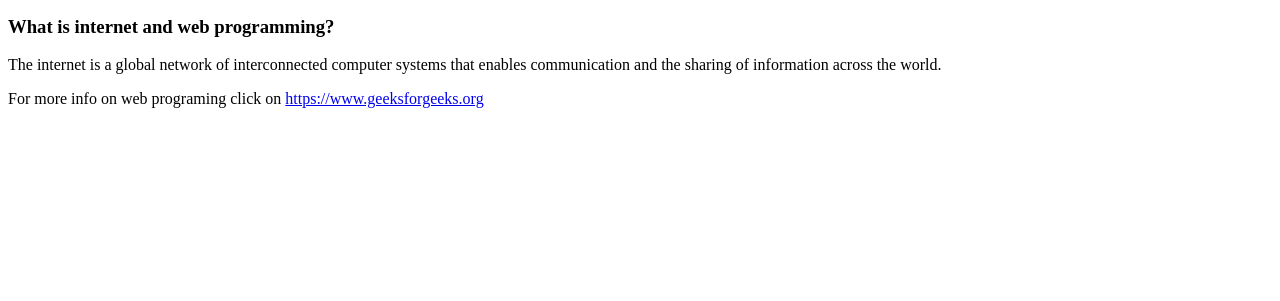
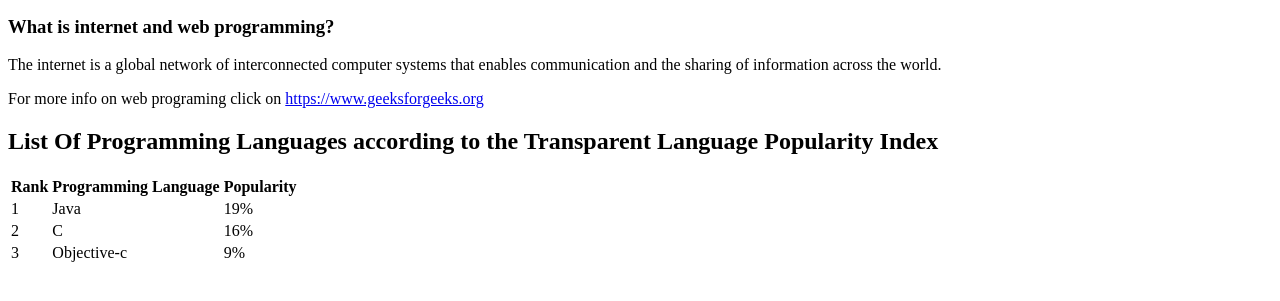
Before and after one commit to Davoleeee/web3, a plain HTML site: page index.html in a window 1280 px wide. Shown: the part 119-420 px from the top of the page. Drawn offline with Linux system fonts and the light colour scheme.

Commit message:
add paragraph and table

```diff
--- a/index.html
+++ b/index.html
@@ -11,5 +11,28 @@
     <h3>What is internet and web programming?</h3>
     <p>The internet is a global network of interconnected computer systems that enables communication and the sharing of information across the world.</p>
     <p>For more info on web programing click on <a href="web programing">https://www.geeksforgeeks.org</a></p>
+    <h2>List Of Programming Languages according to the Transparent Language Popularity Index</h2>
+    <table>
+        <tr>
+            <th>Rank</th>
+            <th>Programming Language</th>
+            <th>Popularity</th>
+        </tr>
+        <tr>
+            <td>1</td>
+            <td>Java</td>
+            <td>19%</td>
+        </tr>
+        <tr>
+            <td>2</td>
+            <td>C</td>
+            <td>16%</td>
+        </tr>
+        <tr>
+            <td>3</td>
+            <td>Objective-c</td>
+            <td>9%</td>
+        </tr>
+    </table>
 </body>
 </html>
```
